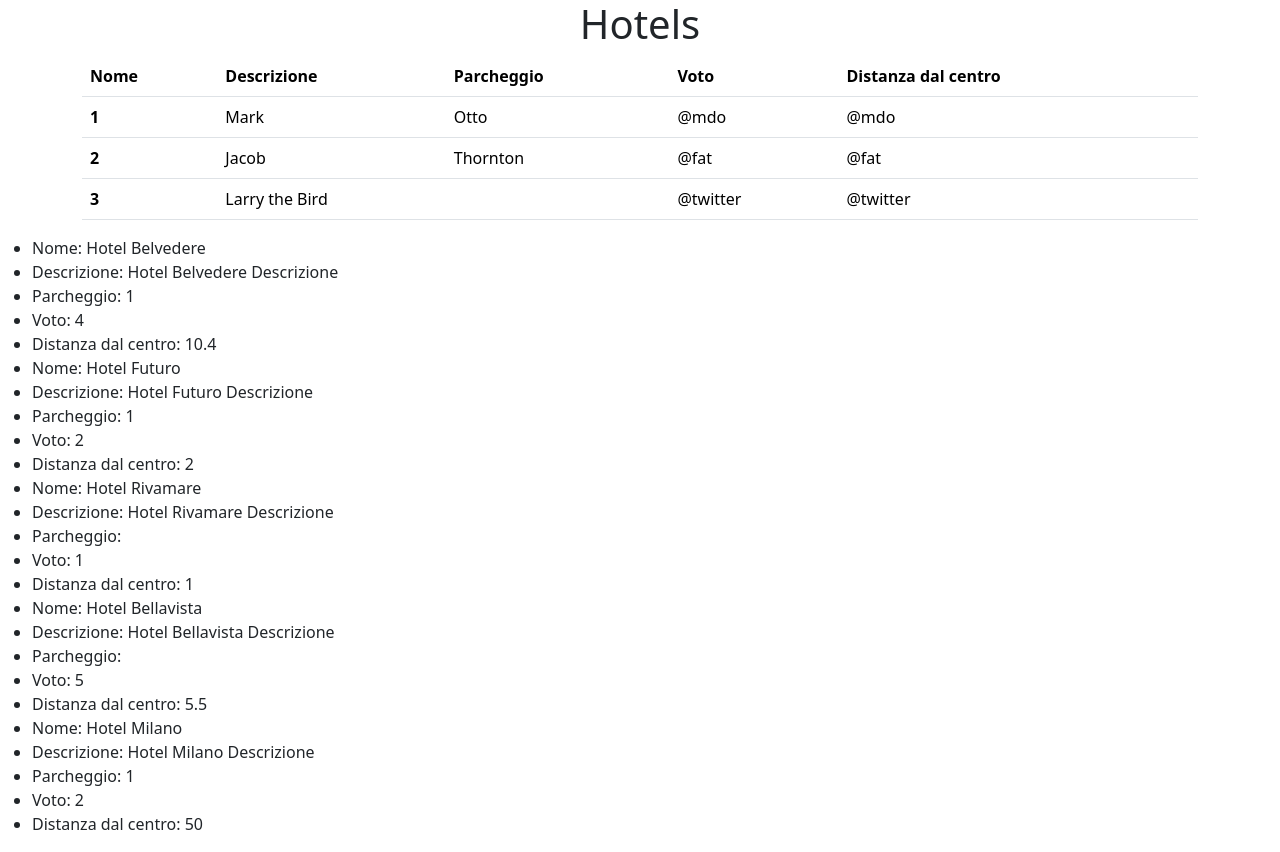
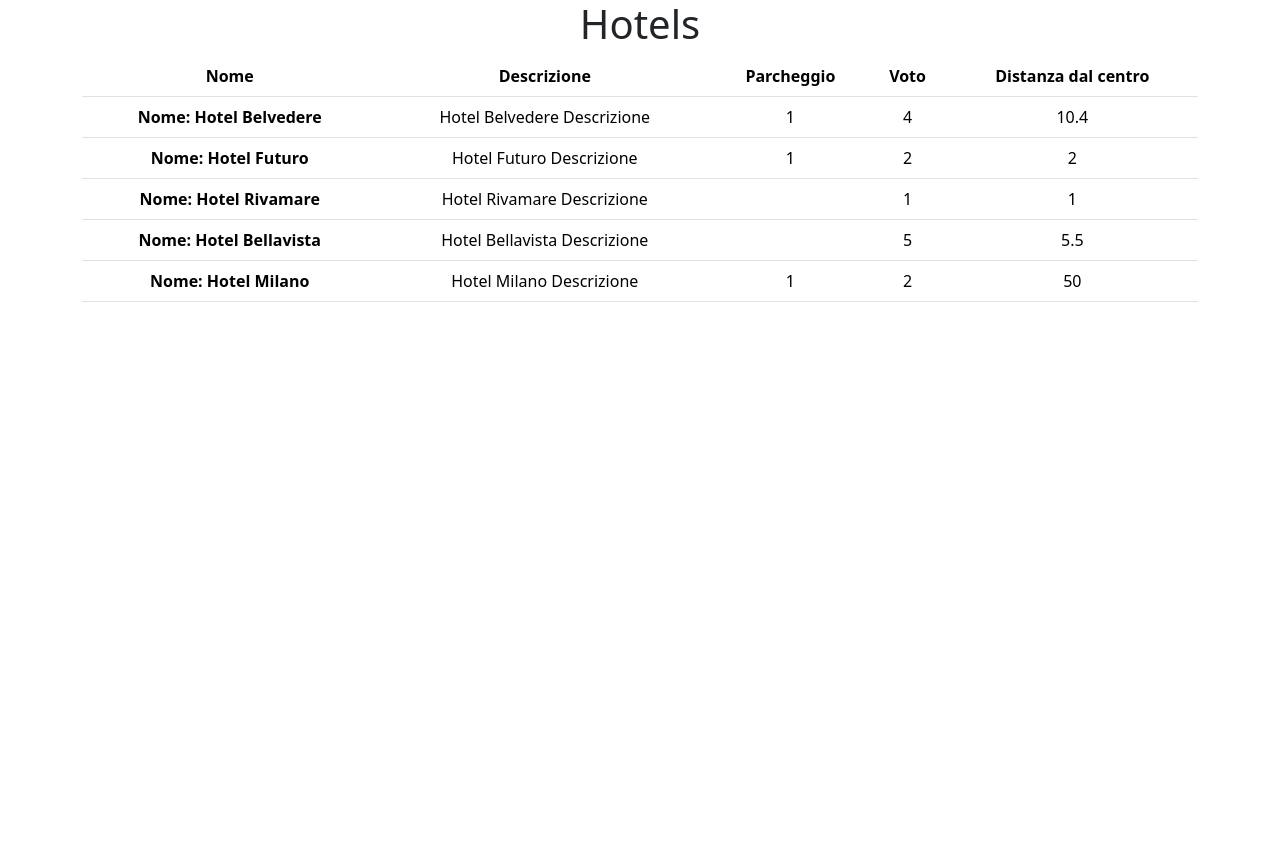
Before and after one commit to fabiomuzzu/php-hotel, a PHP site: page / in a window 1280 px wide. After the commit the page ends 302 px from the top, so only its background shows below. Run offline with PHP 8.4, Linux system fonts and the light colour scheme.

Commit message:
1st version of the table

```diff
--- a/index.php
+++ b/index.php
@@ -58,7 +58,7 @@
             </div>
             <div class="col-12">
                 <table class="table">
-                    <thead>
+                    <thead class="text-center">
                         <tr>
                             <th scope="col">Nome</th>
                             <th scope="col">Descrizione</th>
@@ -67,50 +67,20 @@
                             <th scope="col">Distanza dal centro</th>
                         </tr>
                     </thead>
-                    <tbody>
+                    <tbody class="text-center">
+                        <?php foreach ($hotels as $hotel) { ?>
                             <tr>
-                        <th scope="row">1</th>
-                        <td>Mark</td>
-                        <td>Otto</td>
-                        <td>@mdo</td>
-                        <td>@mdo</td>
+                                <th scope="row"><?php echo ' Nome: '.$hotel['name']?></th>
+                                <td><?php echo $hotel['description']?></td>
+                                <td><?php echo $hotel['parking']?></td>
+                                <td><?php echo $hotel['vote']?></td>
+                                <td><?php echo $hotel['distance_to_center']?></td>
                             </tr>
-                        <tr>
-                        <th scope="row">2</th>
-                        <td>Jacob</td>
-                        <td>Thornton</td>
-                        <td>@fat</td>
-                        <td>@fat</td>
-                        </tr>
-                        <tr>
-                        <th scope="row">3</th>
-                        <td colspan="2">Larry the Bird</td>
-                        <td>@twitter</td>
-                        <td>@twitter</td>
-                        </tr>
+                        <?php }?>
                     </tbody>
                 </table>
             </div>
         </div>
     </div>
-    <ul>
-        <?php foreach ($hotels as $hotel) { ?>
-            <li>
-                <?php echo ' Nome: '.$hotel['name']?>
-            </li>
-            <li>
-                <?php echo ' Descrizione: '.$hotel['description']?>
-            </li>
-            <li>
-                <?php echo ' Parcheggio: '.$hotel['parking']?>
-            </li>
-            <li>
-                <?php echo ' Voto: '.$hotel['vote']?>
-            </li>
-            <li>
-                <?php echo ' Distanza dal centro: '.$hotel['distance_to_center']?>
-            </li>
-        <?php }?>
-    </ul>
 </body>
 </html>
```
Lines whose indentation alone changed are shown as unchanged.
